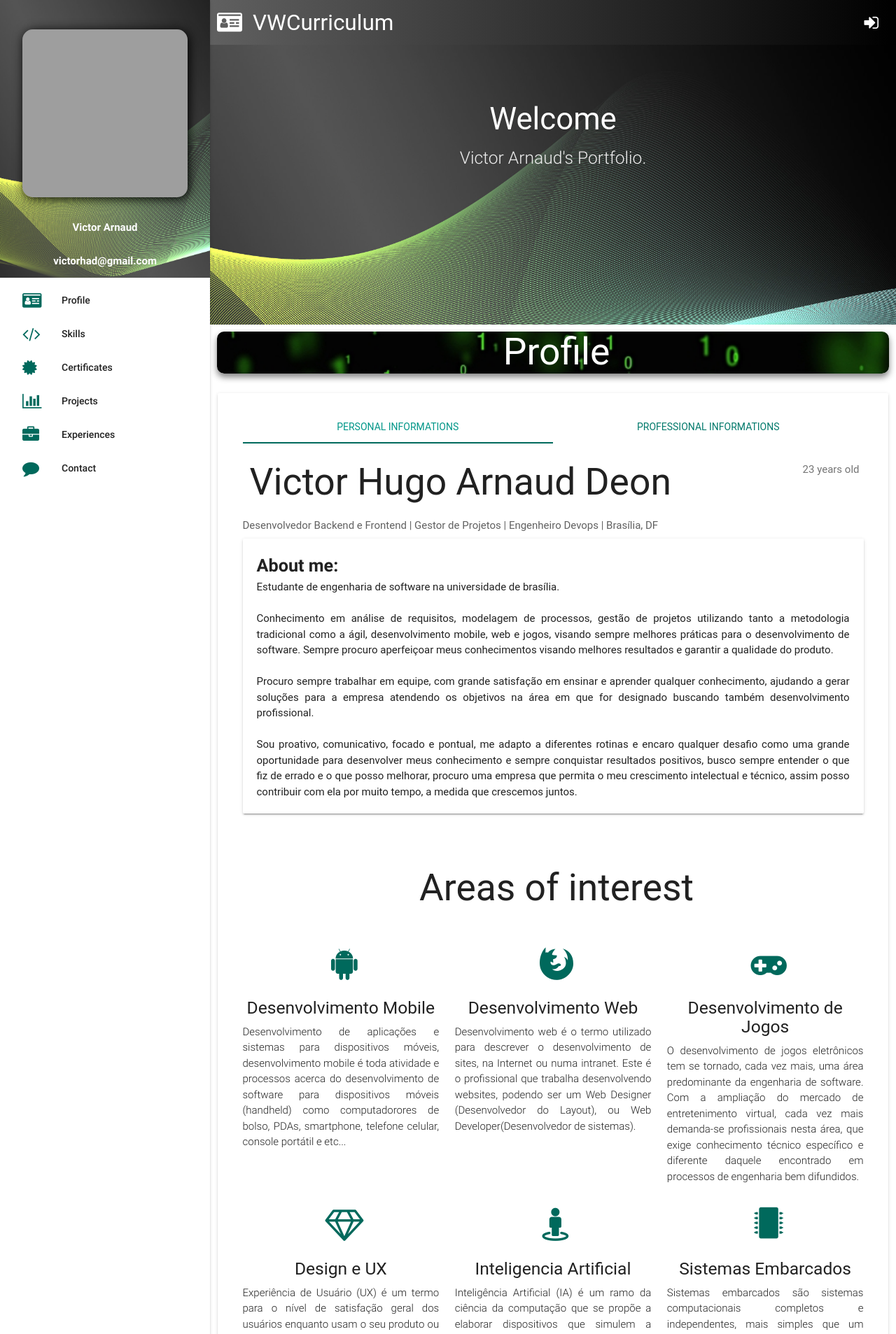
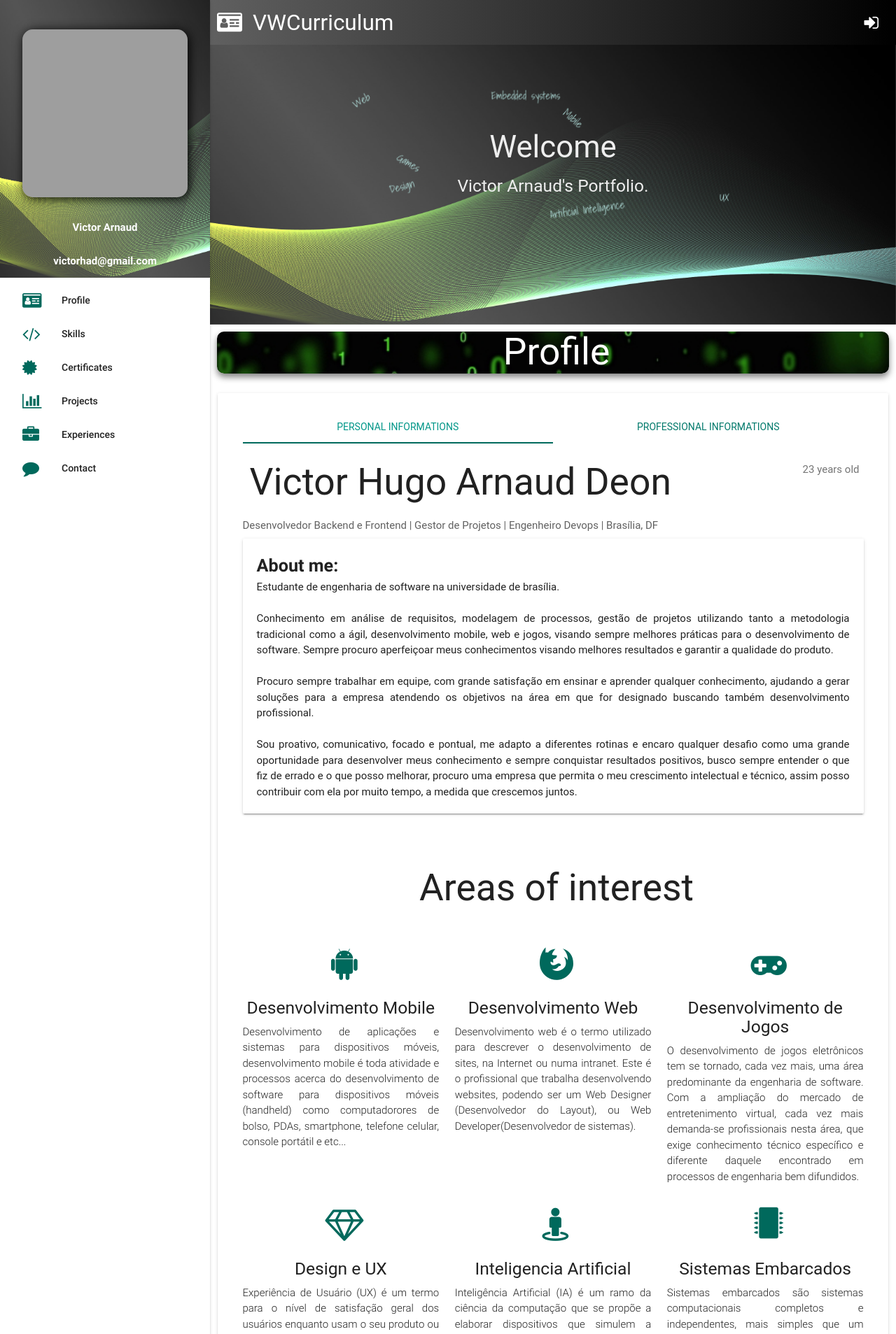
Before and after one commit to VWApplications/VWCurriculum, a Django app: page / in a window 1280 px wide. Shown: the top 1907 px of the page at 70% size. Run offline with Django 3.2, Linux system fonts and the light colour scheme; data comes from the database, SQL or seed files in the repository; some libraries are stand-ins or nearby versions; some web fonts are replaced; grey boxes are pictures that could not be loaded.

Commit message:
Translate and create banner 3D

```diff
--- a/vwcurriculum/core/models.py
+++ b/vwcurriculum/core/models.py
@@ -1,5 +1,6 @@
 import datetime
 from django.db import models
+from django.utils.translation import ugettext_lazy as _
 from django.core.validators import MaxValueValidator, MinValueValidator
 
 
@@ -74,13 +75,13 @@ class Certificate(models.Model):
   profile = models.ForeignKey(Profile, verbose_name='Perfil', related_name='certificates')
   created_at = models.DateTimeField('Criado em', auto_now_add=True)
   updated_at = models.DateTimeField('Modificado em', auto_now=True)
-  DEFAULT = 'Outras'
+  DEFAULT = _('Others')
   CATEGORY = (
-    ('Linguagens', 'Linguagens'),
-    ('Framework', 'Framework'),
-    ('Design', 'Design'),
-    ('Devops', 'Devops'),
-    ('Governança de TI', 'Governança de TI'),
+    (_('Languages'), _('Languages')),
+    (_('Framework'), _('Framework')),
+    (_('Design'), _('Design')),
+    (_('Devops'), _('Devops')),
+    (_('Management'), _('Management and Business')),
     (DEFAULT, DEFAULT),
   )
   category = models.CharField('Categoria', max_length=100, choices=CATEGORY, default=DEFAULT)
@@ -106,12 +107,12 @@ class Project(models.Model):
   profile = models.ForeignKey(Profile, verbose_name='Perfil', related_name='projects')
   created_at = models.DateTimeField('Criado em', auto_now_add=True)
   updated_at = models.DateTimeField('Modificado em', auto_now=True)
-  DEFAULT_STATUS = 'Em Andamento'
+  DEFAULT_STATUS = _('In progress')
   STATUS = (
-    ('Concluido', 'Concluido'),
+    (_('Completed'), _('Completed')),
     (DEFAULT_STATUS, DEFAULT_STATUS),
-    ('Parado', 'Parado'),
-    ('Cancelado', 'Cancelado'),
+    (_('Stopped'), _('Stopped')),
+    (_('Canceled'), _('Canceled')),
   )
   situation = models.CharField('Situação', max_length=100, choices=STATUS, default=DEFAULT_STATUS, help_text='Situação do projeto')
 
--- a/vwcurriculum/core/static/core/css/home.css
+++ b/vwcurriculum/core/static/core/css/home.css
@@ -160,3 +160,113 @@ img.responsive-img.photo.materialboxed.initialized.active {
   margin-top: 2px;
   font-size: 21px !important;
 }
+
+/* ---------------------- Banner ---------------------- */
+
+html, body {
+  height: 100%;
+  overflow-x: hidden;
+}
+
+html {
+  perspective: 6px;
+  perspective-origin: 50% 160px;
+}
+
+.palavras-home, .titulo-principal {
+    }
+
+.banner {
+  width: 100%;
+  height: 400px;
+  position: relative;
+  transform-style: preserve-3d;
+}
+
+.banner-text {
+  position: absolute;
+  top: 25%;
+  width: 100%;
+  transform-style: preserve-3d;
+}
+
+/* Esticar o UL até os 4 cantos do banner */
+.banner-words-pespective {
+  position: absolute;
+  top: 0;
+  left: 0;
+  bottom: 0;
+  right: 0;
+  transform-style: preserve-3d;
+}
+
+.banner-word {
+  position: absolute;
+  font-family: 'Shadows Into Light', cursive;
+  color: #B2DFDB;
+  font-size: 400%;
+}
+
+.mobile {
+  bottom: 15%;
+  left: 53%;
+  -webkit-transform: translate(-50%, -50%) rotate(42deg) translateZ(4px);
+  -moz-transform: translate(-50%, -50%) rotate(42deg) translateZ(4px);
+  -ms-transform: translate(-50%, -50%) rotate(42deg) translateZ(4px);
+  transform: translate(-50%, -50%) rotate(42deg) translateZ(4px) scale(0.25);
+}
+
+.web {
+  bottom: 43%;
+  left: 22%;
+  -webkit-transform: translate(-50%, -50%) rotate(-28deg) translateZ(4px);
+  -moz-transform: translate(-50%, -50%) rotate(-28deg) translateZ(4px);
+  -ms-transform: translate(-50%, -50%) rotate(-28deg) translateZ(4px);
+  transform: translate(-50%, -50%) rotate(-28deg) translateZ(3px) scale(0.25);
+}
+
+.games {
+  top: 56%;
+  left: 29%;
+  font-size: 400%;
+  -webkit-transform: translate(-50%, -50%) rotate(36deg) translateZ(4px);
+  -moz-transform: translate(-50%, -50%) rotate(36deg) translateZ(4px);
+  -ms-transform: translate(-50%, -50%) rotate(36deg) translateZ(4px);
+  transform: translate(-50%, -50%) rotate(31deg) translateZ(4px) scale(0.25);
+}
+
+.intelligence {
+  top: 127%;
+  left: 55%;
+  -webkit-transform: translate(-50%, -50%) rotate(-10deg) translateZ(4px);
+  -moz-transform: translate(-50%, -50%) rotate(-10deg) translateZ(4px);
+  -ms-transform: translate(-50%, -50%) rotate(-10deg) translateZ(4px);
+  transform: translate(-50%, -50%) rotate(-8deg) translateZ(2px) scale(0.25);
+}
+
+.design {
+  top: 92%;
+  left: 28%;
+  -webkit-transform: translate(-50%, -50%) rotate(-55deg) translateZ(4px);
+  -moz-transform: translate(-50%, -50%) rotate(-55deg) translateZ(4px);
+  -ms-transform: translate(-50%, -50%) rotate(-55deg) translateZ(4px);
+  transform: translate(-50%, -50%) rotate(-14deg) translateZ(1px) scale(0.25);
+}
+
+.ux {
+  top: 108%;
+  left: 75%;
+  -webkit-transform: translate(-50%, -50%) rotate(15deg) translateZ(4px);
+  -moz-transform: translate(-50%, -50%) rotate(15deg) translateZ(4px);
+  -ms-transform: translate(-50%, -50%) rotate(15deg) translateZ(4px);
+  transform: translate(-50%, -50%) rotate(2deg) translateZ(2px) scale(0.25);
+}
+
+.system {
+  bottom: 50%;
+  left: 46%;
+  -webkit-transform: translate(-50%, -50%) rotate(-20deg) translateZ(1px);
+  -moz-transform: translate(-50%, -50%) rotate(-20deg) translateZ(1px);
+  -ms-transform: translate(-50%, -50%) rotate(-20deg) translateZ(1px);
+  transform: translate(-50%, -50%) rotate(0deg) translateZ(1px) scale(0.25);
+}
--- a/vwcurriculum/core/templates/core/base.html
+++ b/vwcurriculum/core/templates/core/base.html
@@ -5,6 +5,7 @@
   <head>
     <meta charset="utf-8" />
     <meta name="viewport" content="width=device-width, initial-scale=1.0"/>
+    <link href="https://fonts.googleapis.com/css?family=Shadows+Into+Light" rel="stylesheet">
     <link rel="stylesheet" href="https://cdnjs.cloudflare.com/ajax/libs/font-awesome/4.7.0/css/font-awesome.min.css">
     <link rel="stylesheet" href="https://cdnjs.cloudflare.com/ajax/libs/materialize/0.97.8/css/materialize.min.css">
     <link rel="stylesheet" href="{% static 'core/css/home.css' %}">
--- a/vwcurriculum/core/templates/core/certificates.html
+++ b/vwcurriculum/core/templates/core/certificates.html
@@ -25,8 +25,8 @@
               <div class="row">
                 <div class="col s11">
                   <i class="fa fa-star circle teal darken-3"></i>
-                  <span class="title"><b>{% trans 'Title' %}:</b> {{certificate}}</span>
-                  <p><b>{% trans 'Issuing organization' %}:</b> {{certificate.issuing_institution}}</p>
+                  <p class="title"><b>{% trans 'Title' %}:</b> {{certificate}}</p>
+                  <span><b>{% trans 'Issuing organization' %}:</b> {{certificate.issuing_institution}}</span>
                 </div>
                 <div class="col s1">
                   <a href="#{{certificate.pk}}:certificate" class="secondary-content tooltipped" data-position="left" data-delay="50" data-tooltip="{% trans 'View Certificate' %}">
--- a/vwcurriculum/core/templates/core/footer.html
+++ b/vwcurriculum/core/templates/core/footer.html
@@ -9,7 +9,7 @@
       </blockquote>
     </ul>
   </div>
-  <form method="post" action="#contact" class="col l7 s12">
+  <form method="post" action="#contact" class="col l7 s12" autocomplete="off">
     {% csrf_token %}
     {% if messages %}
       <div class="card-panel teal lighten-2">
@@ -52,5 +52,5 @@
 </div>
 <div class="footer-copyright">
   <a class="tooltipped top" href="" data-position="bottom" data-delay="50" data-tooltip="Ir para o topo da página"><i class="fa fa-chevron-up icon-color"></i></a>
-  <span class="copyright grey-text">{% trans 'Made by' %} <a href="https://github.com/VictorArnaud" target="_blank">Victor Arnaud</a></span>
+  <span class="copyright grey-text">{% trans 'Made by' %} <a href="#top" target="_blank">Victor Arnaud</a></span>
 </div>
--- a/vwcurriculum/core/templates/core/home.html
+++ b/vwcurriculum/core/templates/core/home.html
@@ -2,16 +2,21 @@
 {% load static %}
 {% load i18n %}
 {% block main %}
-  <div class="slider">
-    <ul class="slides">
-      <li>
-        <img src="{% static 'core/img/back1.jpg' %}">
-        <div class="caption center-align">
-          <h3>{% trans 'Welcome' %}</h3>
-          <h5 class="light grey-text text-lighten-3">{% trans 'Victor Arnaud\'s Portfolio' %}.</h5>
-        </div>
-      </li>
-    </ul>
+  <div class="banner">
+    <img src="{% static 'core/img/back1.jpg' %}" class="banner">
+    <div class="banner-text center-align grey-text text-lighten-3">
+      <h3>{% trans 'Welcome' %}</h3>
+      <h5>{% trans 'Victor Arnaud\'s Portfolio' %}.</h5>
+      <ul class="banner-words-pespective hide-on-med-and-down">
+        <li class="banner-word mobile">{% trans 'Mobile' %}</li>
+        <li class="banner-word web">{% trans 'Web' %}</li>
+        <li class="banner-word games">{% trans 'Games' %}</li>
+        <li class="banner-word intelligence">{% trans 'Artificial Intelligence' %}</li>
+        <li class="banner-word design">{% trans 'Design' %}</li>
+        <li class="banner-word ux">{% trans 'UX' %}</li>
+        <li class="banner-word system">{% trans 'Embedded systems' %}</li>
+      </ul>
+    </div>
   </div>
   <section id="profile">
     {% include 'core/profile.html' %}
--- a/vwcurriculum/core/templates/core/navbar.html
+++ b/vwcurriculum/core/templates/core/navbar.html
@@ -1,6 +1,6 @@
 {% load static %}
 {% load i18n %}
-<nav class="background-color">
+<nav class="background-color" id="#top">
   <div class="nav-wrapper">
     <span class="brand-logo"><i class="fa fa-id-card"></i>{% trans 'VWCurriculum' %}</span>
     <ul class="right hide-on-med-and-down">
--- a/vwcurriculum/core/templates/core/skills.html
+++ b/vwcurriculum/core/templates/core/skills.html
@@ -19,7 +19,7 @@
           <div id="{{skill.pk}}:skill" class="modal modal-fixed-footer">
             <div class="modal-content">
               <h4>{{skill}}<span class="badge">{{skill.category}}</span></h4>
-              <br />
+              <p class="hide-on-large-only"></p>
               <hr />
               <p class="flow-text"><b>{% trans 'Level' %}:</b>
                 {% with ''|center:skill.level as range %}
--- a/vwcurriculum/settings.py
+++ b/vwcurriculum/settings.py
@@ -133,7 +133,6 @@ STATIC_ROOT = os.path.join(PROJECT_ROOT, 'staticfiles')
 STATICFILES_STORAGE = 'whitenoise.storage.CompressedManifestStaticFilesStorage'
 
 # Email
-# EMAIL_BACKEND = 'django.core.mail.backends.console.EmailBackend'
 DEFAULT_FROM_EMAIL = 'Victor Arnaud: <victorhad@gmail.com>'
 EMAIL_USE_TLS = True
 EMAIL_HOST = 'smtp.gmail.com'
```
